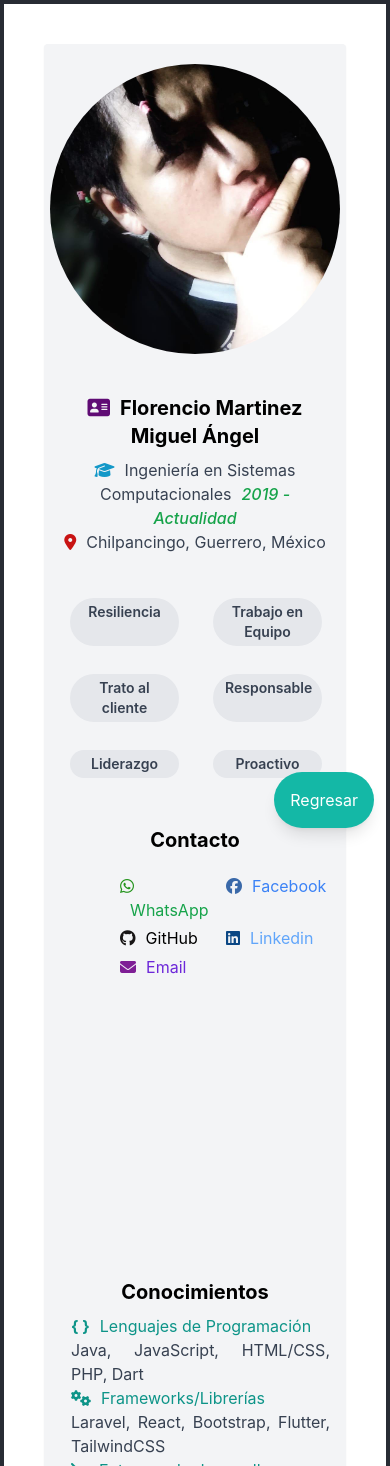
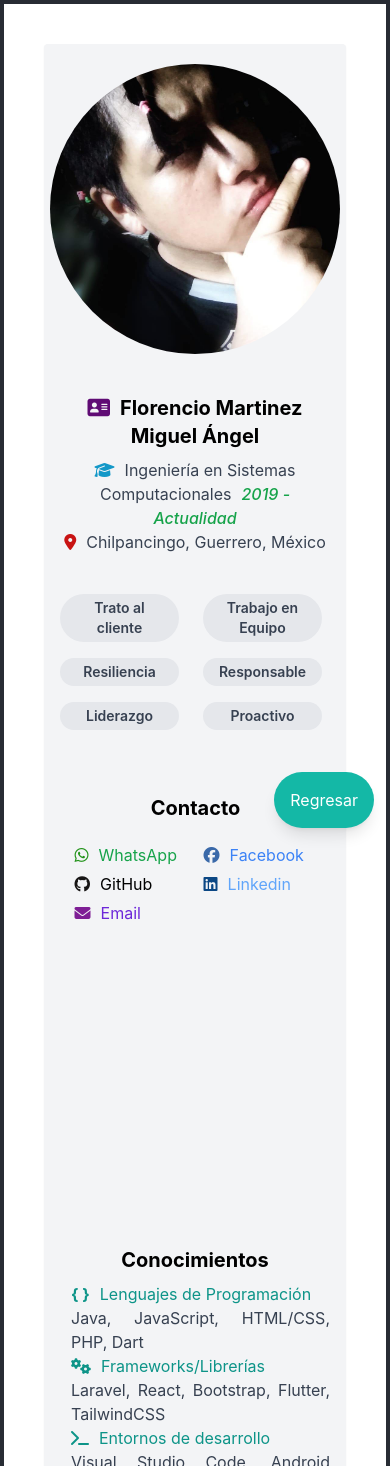
Before and after one commit to 2Angel000/senias, a React (Create React App) app: page /info in a window 390 px wide. Shown: the top 1466 px of the page. Built offline with nearby package versions, Linux system fonts and the light colour scheme.

Commit message:
Responsive Movil_1.5

```diff
--- a/src/components/Contact.jsx
+++ b/src/components/Contact.jsx
@@ -8,7 +8,7 @@ export default function Contact() {
 
   return (
     <>
-      <ul className="text-justify m-auto pl-12 pb-5 espaciado redes">
+      <ul className="text-justify m-auto pl-12 pb-5 espaciado redes sep">
         <li className="text-gray-700 text-base">
           <NavLink to={"https://wa.me/qr/QWHKB2HYZV7TI1"} target="_blank" rel="noopener noreferrer">
             <i className="fa-brands fa-whatsapp" style={{ color: "#22931a" }} />
--- a/src/components/Habilidad.jsx
+++ b/src/components/Habilidad.jsx
@@ -4,9 +4,9 @@ export default function Habilidad({habilidad}) {
   return (
     <>
         <span className="inline-block bg-gray-200
+        text-center justify-center
         rounded-full px-3 py-1 text-sm
          font-semibold text-gray-700 mr-2
-          espaciado mt-3
           hover:bg-teal-400 transition duration-500 ease-in-out">
           {habilidad}
         </span>
--- a/src/paginas/Home.jsx
+++ b/src/paginas/Home.jsx
@@ -10,22 +10,28 @@ export default function Home() {
       <Nav />
       <div className="bg-white">
         <main>
-          <div class="grid grid-rows-2 mx-auto max-w-7xl py-6 sm:px-6 lg:px-8 h-19">
-            <div className="mt-2 select-none m-auto">
-              <img  src={process.env.PUBLIC_URL + logo} alt=""/>
+            <div class="grid grid-rows-2 mx-auto max-w-7xl py-6 sm:px-6 lg:px-8 h-auto">
+              <div className="mt-10 select-none m-auto" >
+                <img src={process.env.PUBLIC_URL + logo}
+                style={{width: "50%", margin: "0 auto", height: "auto"}} />
               </div>
-            <div className="mt-8">
-              <h1 className="text-black font-bold text-2xl">
-                PROPÓSITO
-              </h1>
+              <div className="mt-1">
+                <h1 className="text-black font-bold text-2xl">PROPÓSITO</h1>
                 <p className="m-4 text-justify">
-                <span className="espaciado"/>El presente proyecto ha sido creado con el fin de poder entablar una comunicacón efectiva
-                entre usuarios del lenguaje de señas{' (LSM) '}y la comunicación oral, esto para facilitar la comprensión entre
-                personas que desconozcan el lenguaje de señas y necesiten comunicarse con sus allegados, o viceversa, de esta forma
-                este proyecto tiene enfoque en ayudar satisfactoriamente a las personas que lo necesiten.
+                  <span className="espaciado" />
+                  El presente proyecto ha sido creado con el fin de poder
+                  entablar una comunicacón efectiva entre usuarios del lenguaje
+                  de señas{" (LSM) "}y la comunicación oral, esto para facilitar
+                  la comprensión entre personas que desconozcan el lenguaje de
+                  señas y necesiten comunicarse con sus allegados, o viceversa,
+                  de esta forma este proyecto tiene enfoque en ayudar
+                  satisfactoriamente a las personas que lo necesiten.
                   <br /> <br />
-                <span className="espaciado"/>Quiero mencionar que el presente proyecto queda sujeto a futuras mejoras, así como futuras integraciones y funcionalidades
-                que pueden ser agregadas para una traducción de lenguaje efectiva y satisfactoria. <br /> <br />
+                  <span className="espaciado" />
+                  Quiero mencionar que el presente proyecto queda sujeto a
+                  futuras mejoras, así como futuras integraciones y
+                  funcionalidades que pueden ser agregadas para una traducción
+                  de lenguaje efectiva y satisfactoria. <br /> <br />
                   <p className="text-red-300 font-bold">
                     AVISO: El presente sólo transforma letras a señas.
                   </p>
--- a/src/paginas/Informacion.jsx
+++ b/src/paginas/Informacion.jsx
@@ -10,13 +10,13 @@ export default function Informacion() {
 
   const habilidades = [
     {
-      habilidad: "Resiliencia",
+      habilidad: "Trato al cliente",
     },
     {
       habilidad: "Trabajo en Equipo",
     },
     {
-      habilidad: "Trato al cliente",
+      habilidad: "Resiliencia",
     },
     {
       habilidad: "Responsable",
@@ -32,7 +32,7 @@ export default function Informacion() {
   return (
     <>
       <div className="bg-white m-1 p-10">
-        <div className="hidden lg:block md:block rounded overflow-hidden shadow-lg bg-gray-100 general">
+        <div className="md:block hidden lg:block rounded overflow-hidden shadow-lg bg-gray-100 general">
           <img
             className="w-full rounded-full m-auto"
             src={process.env.PUBLIC_URL + imgPerfil}
@@ -66,7 +66,7 @@ export default function Informacion() {
             </p>
           </div>
 
-          <div className="pb-10 habilidades">
+          <div className="pb-10 habilidades mt-2 mb-4">
             {habilidades.map((habilidad, index) => (
               <Habilidad key={index} habilidad={habilidad.habilidad} />
             ))}
@@ -94,8 +94,6 @@ export default function Informacion() {
         </div>
 
         <div className="sm:hidden md:hidden">
-
-
           <div className="rounded overflow-hidden shadow-sm shadow-md bg-gray-100">
             <img
               className="w-full rounded-full m-auto"
@@ -110,7 +108,9 @@ export default function Informacion() {
                   className="fas fa-duotone fa-address-card"
                   style={{ color: "#5F0B74" }}
                 />
-              <span className="espaciado">Florencio Martinez Miguel Ángel</span>
+                <span className="espaciado">
+                  Florencio Martinez Miguel Ángel
+                </span>
               </div>
               <div className="text-gray-700 text-base">
                 <i
@@ -125,13 +125,18 @@ export default function Informacion() {
                 </span>
               </div>
               <div className="text-gray-700 text-base">
-              <i className="fas fa-location-dot" style={{ color: "#C81313" }} />
-              <span className="espaciado">Chilpancingo, Guerrero, México</span>
+                <i
+                  className="fas fa-location-dot"
+                  style={{ color: "#C81313" }}
+                />
+                <span className="espaciado">
+                  Chilpancingo, Guerrero, México
+                </span>
               </div>
             </div>
 
-          <div className="p-4">
-            <div className="grid grid-cols-2 gap-4 sm:grid-cols-1">
+            <div className="p-4 mt-2 mb-4">
+              <div className="grid grid-cols-2 gap-4 grid-cols-1">
                 {habilidades.map((habilidad, index) => (
                   <Habilidad key={index} habilidad={habilidad.habilidad} />
                 ))}
@@ -140,8 +145,7 @@ export default function Informacion() {
 
             <div className="p-4">
               <div className="grid grid-cols-1 grid-rows-3 gap-x-0 gap-y-0">
-
-              <div className="py-4">
+                <div className="py-4 sep">
                   <div className="font-bold text-xl mb-2">Contacto</div>
                   <Contact />
                 </div>
@@ -157,9 +161,8 @@ export default function Informacion() {
                 </div>
               </div>
             </div>
+          </div>
 
-
-        </div>
         </div>
       </div>
     </>
```
Also changed, not shown: src/paginas/NS.jsx (+3 -5 lines), 7 other files (tests, documents, lock files or other folders). Lines whose indentation alone changed are shown as unchanged.
